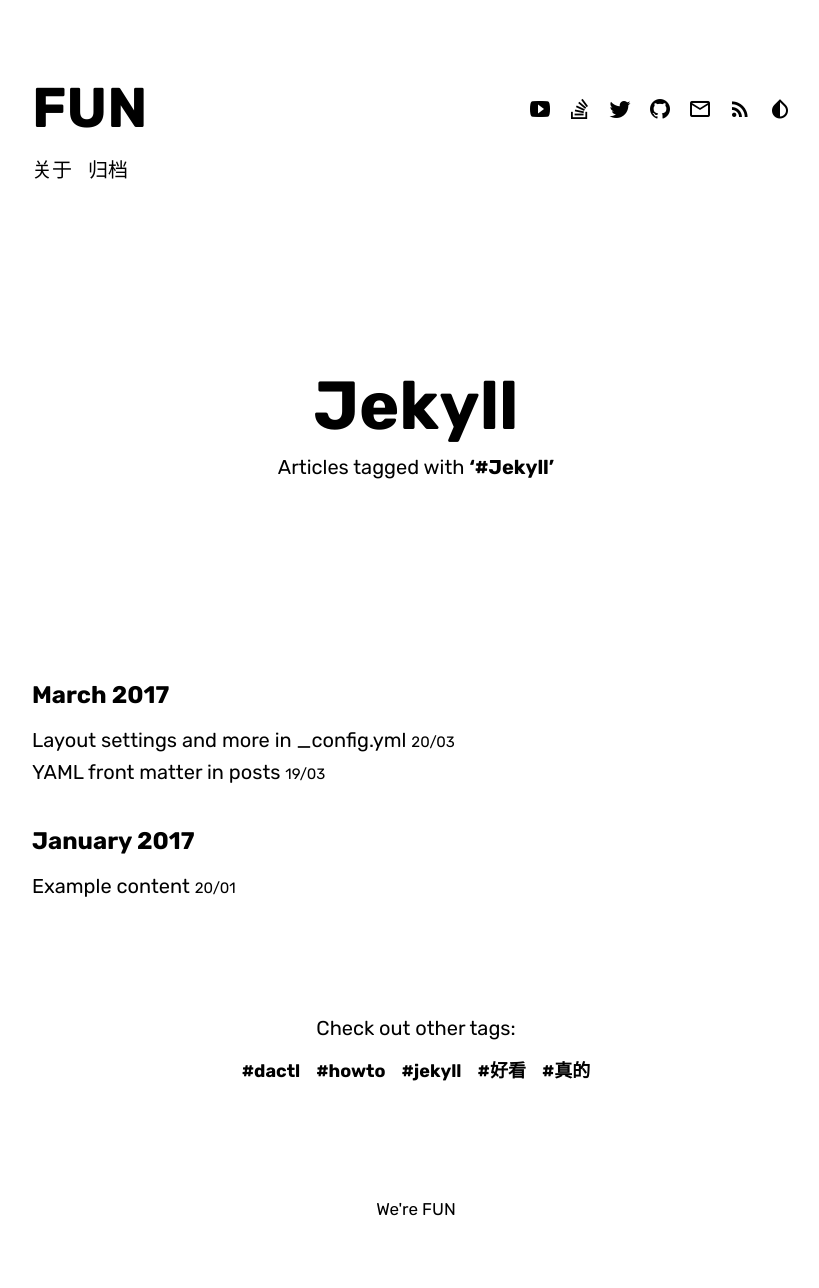
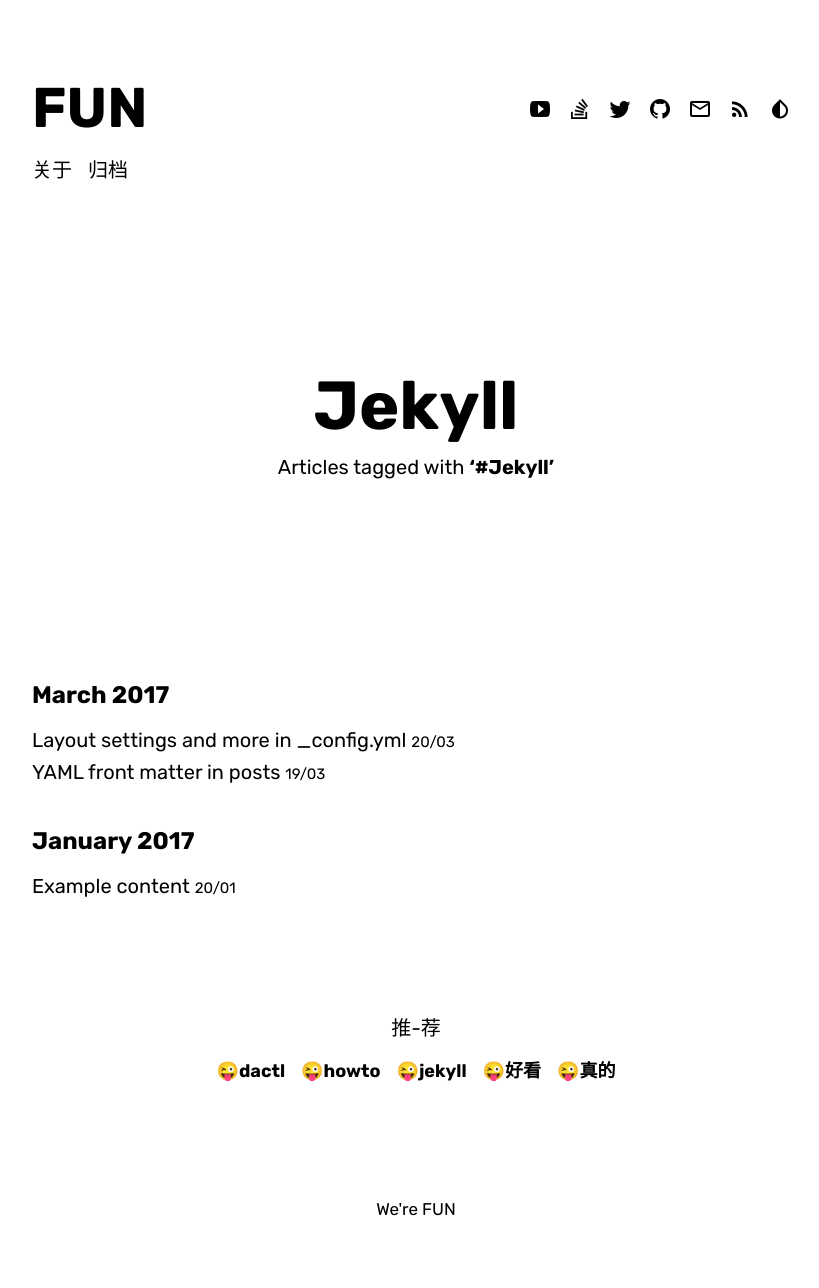
Before and after one commit to FUNzmr/Remember, a Jekyll site: the page built from _my_tags/jekyll.md, in a window 1280 px wide. Shown: the whole page, without its empty margins (224-1043 px from the left). Built offline with Jekyll 4.4.1, drawn with Linux system fonts in a browser that asks for light colours; some web fonts are replaced.

Commit message:
Update tag-box.html

```diff
--- a/_includes/utils/tag-box.html
+++ b/_includes/utils/tag-box.html
@@ -1,11 +1,11 @@
 <div class="tag-box">
 <hr/>
-<span>Check out other tags:</span>
+<span>推-荐</span>
 <ul>
    {% assign tags = site.tags | sort %}
    {% for tag in tags %}
    <li>
-     <a href="/tag/{{ tag | first | slugify }}/">#{{ tag[0] }}</a>
+     <a href="/tag/{{ tag | first | slugify }}/">😜{{ tag[0] }}</a>
    </li>
    {% endfor %}
 </ul>
```
